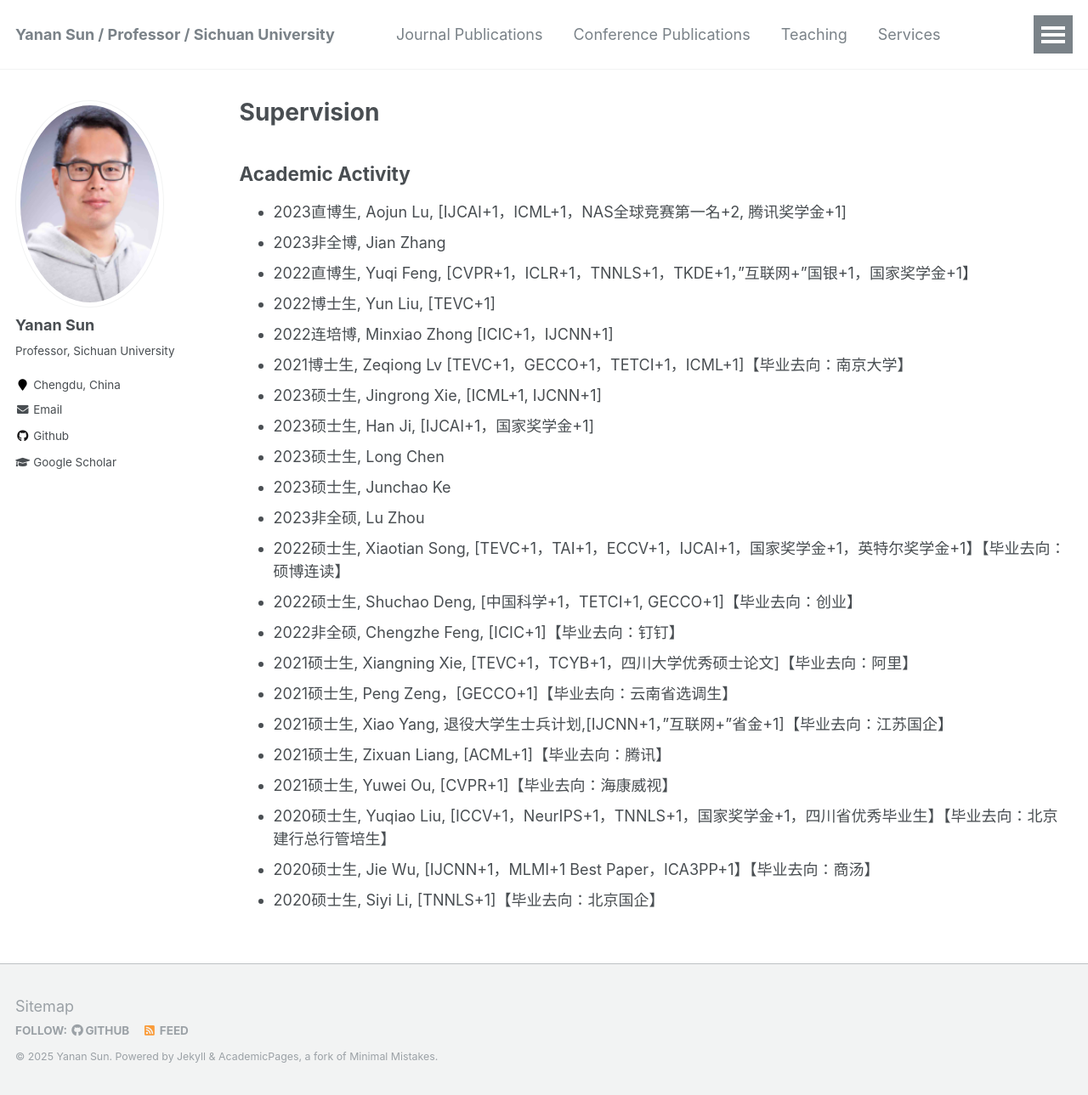
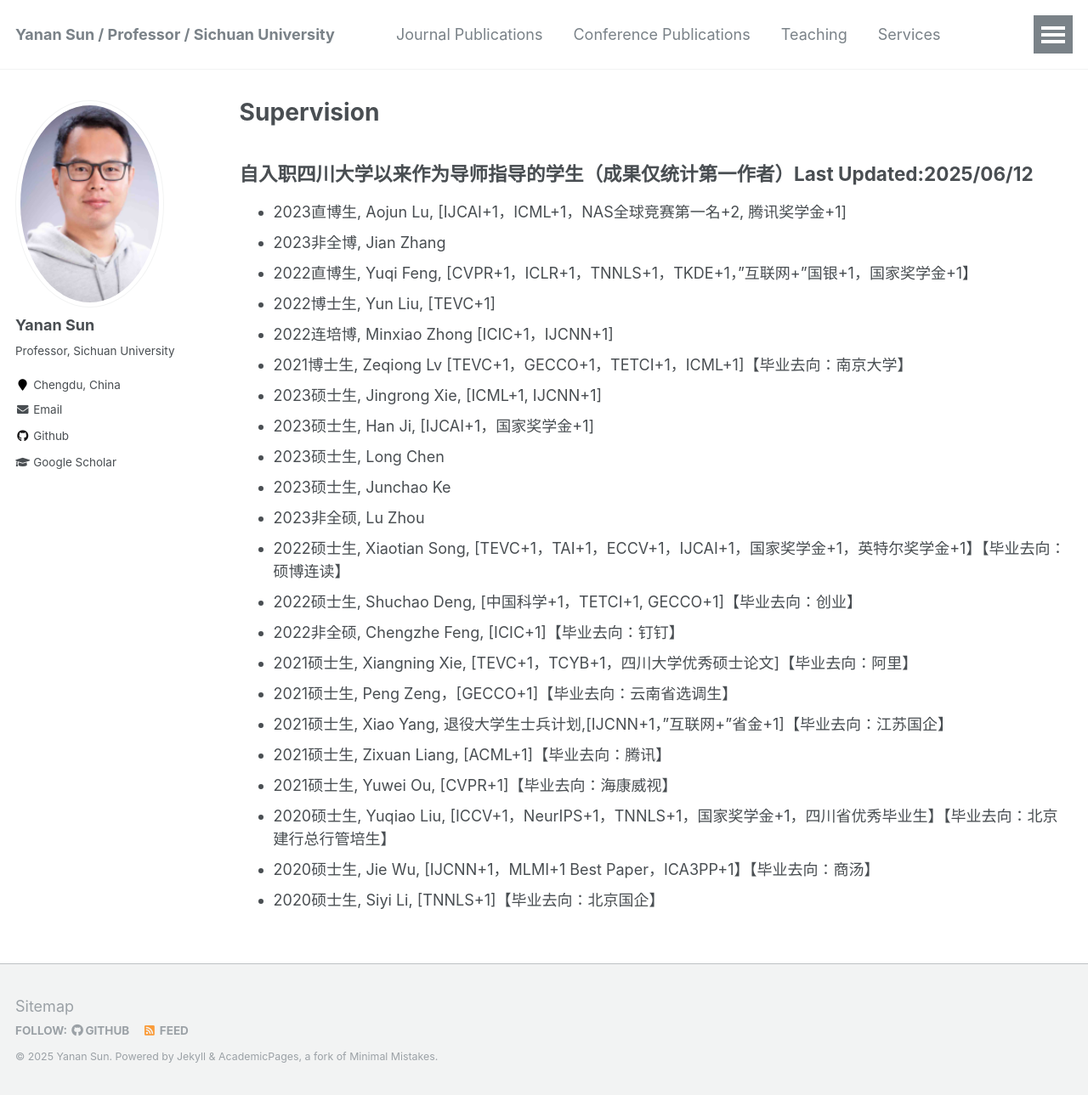
Before and after one commit to yn-sun/yn-sun.github.io, a Jekyll site: the page built from _pages/supervision.md, in a window 1280 px wide and 1289 px high. Shown: the whole window at 85% size. Built offline with Jekyll 4.4.1, drawn with Linux system fonts in a browser that asks for light colours; comment, search, counter and statistics services are not loaded.

Commit message:
Update supervision.md

```diff
--- a/_pages/supervision.md
+++ b/_pages/supervision.md
@@ -6,8 +6,7 @@ author_profile: true
 ---
 
 
-## Academic Activity
-
+## 自入职四川大学以来作为导师指导的学生（成果仅统计第一作者）Last Updated:2025/06/12
 * 2023直博生, Aojun Lu, [IJCAI+1，ICML+1，NAS全球竞赛第一名+2, 腾讯奖学金+1]
 * 2023非全博, Jian Zhang
 * 2022直博生, Yuqi Feng, [CVPR+1，ICLR+1，TNNLS+1，TKDE+1，"互联网+"国银+1，国家奖学金+1】
```
